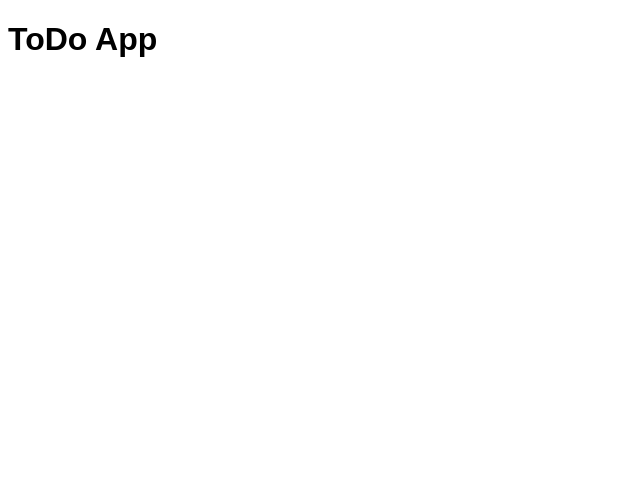
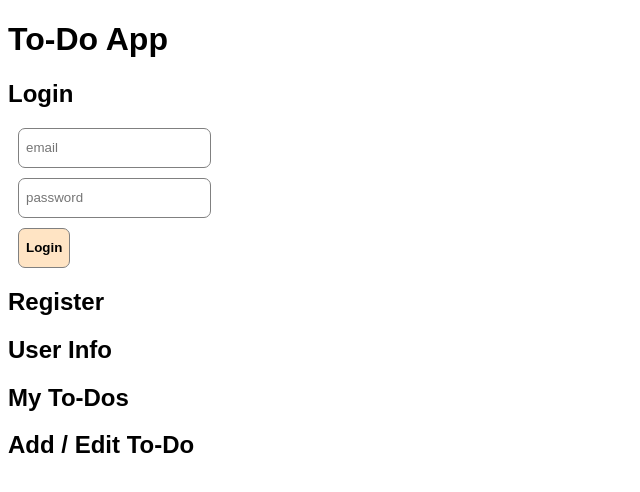
Before and after one commit to co3min/todo-app, a plain HTML site: page index.html in a window 1280 px wide. Shown: the whole page, without its empty margins (0-640 px from the left). Drawn offline with Linux system fonts and the light colour scheme.

Commit message:
draft login

```diff
--- /dev/null
+++ b/Login/login.js
@@ -0,0 +1,4 @@
+export function login(e) {
+  e.preventDefault();
+  console.log("Vrei sa te autentifici ?");
+}
--- a/home.js
+++ b/home.js
@@ -1 +1,47 @@
-console.log("I'm in.");
+let users = [
+  {
+    id: 1,
+    name: "Mihai",
+    email: "mihai.gheorghe@csie.ase.ro",
+    password: "Mihai1!",
+  },
+  {
+    id: 2,
+    name: "Elena",
+    email: "elena@gmail.com",
+    password: "Elena1!",
+  },
+];
+
+let todos = [
+  {
+    id: 1,
+    taskName: "do the dishes!",
+    status: "to-do",
+    responsible: "Mihai",
+  },
+  {
+    id: 2,
+    taskName: "do the laundry!",
+    status: "to-do",
+    responsible: "Mihai",
+  },
+  {
+    id: 3,
+    taskName: "do your homework!",
+    status: "in progress",
+    responsible: "Elena",
+  },
+  {
+    id: 4,
+    taskName: "binging",
+    status: "done",
+    responsible: "Elena",
+  },
+];
+
+import { login } from "./Login/login.js";
+
+const loginButton = document.getElementById("loginSubmit");
+
+loginButton.addEventListener("click", login);
--- a/index.html
+++ b/index.html
@@ -3,12 +3,32 @@
   <head>
     <meta charset="UTF-8" />
     <meta name="viewport" content="width=device-width, initial-scale=1.0" />
-    <title>ToDo App</title>
+    <title>To-Do App</title>
 
     <link rel="stylesheet" href="main.css" />
   </head>
   <body>
-    <h1>ToDo App</h1>
-    <script src="home.js"></script>
+    <h1>To-Do App</h1>
+    <section id="login">
+      <h1>Login</h1>
+      <form>
+        <input type="email" id="loginEmail" placeholder="email" />
+        <input type="password" id="loginPassword" placeholder="password" />
+        <button id="loginSubmit">Login</button>
+      </form>
+    </section>
+    <section id="register">
+      <h1>Register</h1>
+    </section>
+    <section id="user">
+      <h1>User Info</h1>
+    </section>
+    <section id="toDos">
+      <h1>My To-Dos</h1>
+    </section>
+    <section>
+      <h1>Add / Edit To-Do</h1>
+    </section>
+    <script type="module" src="home.js"></script>
   </body>
 </html>
--- a/main.css
+++ b/main.css
@@ -2,3 +2,18 @@ body * {
   box-sizing: border-box;
   font-family: sans-serif;
 }
+
+button,
+input {
+  display: block;
+  height: 2.5rem;
+  padding: 7px;
+  margin: 10px;
+  border: 1px solid grey;
+  border-radius: 7px;
+}
+
+button {
+  background-color: bisque;
+  font-weight: bold;
+}
```
Also changed, not shown: favicon.ico (added).
